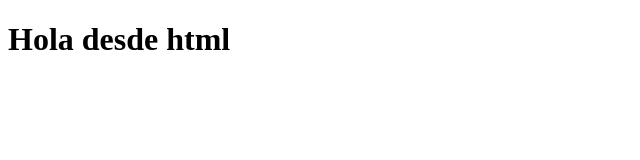
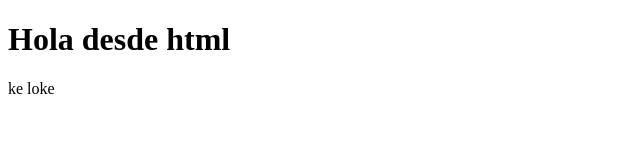
Before and after one commit to jack-rockstar/git-ejemplo, a plain HTML site: page index.html in a window 1280 px wide. Shown: the full height of the page, 0-640 px from the left. Drawn offline with Linux system fonts and the light colour scheme.

Commit message:
agregamos un parrafo

```diff
--- a/index.html
+++ b/index.html
@@ -7,5 +7,6 @@
 </head>
 <body>
     <h1>Hola desde html</h1>
+    <p> ke loke </p>
 </body>
 </html>
```
